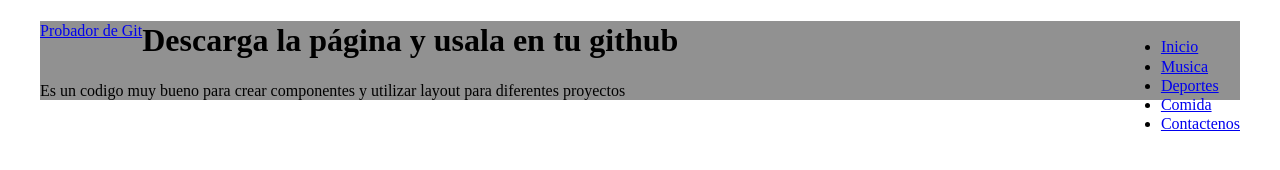
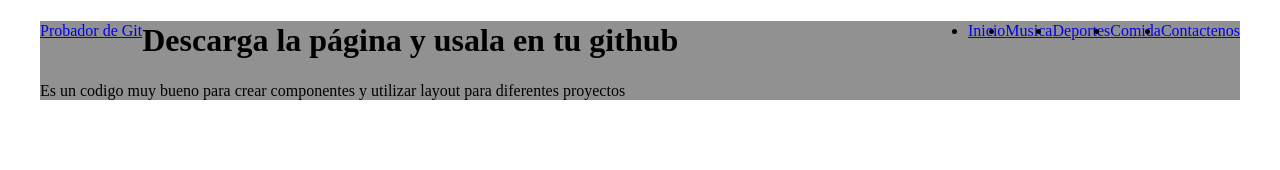
Before and after one commit to kevin-guerrero808/prueba-git, a plain HTML site: page html/index.html in a window 1280 px wide. Drawn offline with nearby package versions, Linux system fonts and the light colour scheme; files that its build step writes are made by us from their sources.

Commit message:
estoy haciendo la ubicacion del menu

```diff
--- a/assets/sass/style.scss
+++ b/assets/sass/style.scss
@@ -15,3 +15,8 @@ $f-famili-titulo-principal: Arial, sans-serif;
 .nav{
 	float: right;
 }
+.nav-ul{
+	margin: 0px;
+	padding: 0px;
+	display: flex;
+}
--- a/html/index.html
+++ b/html/index.html
@@ -22,7 +22,7 @@
                     </div>
                     <div class="nav">
                       <div class="nav-margen">
-                        <ul>
+                        <ul class="nav-ul">
                           <li><a href="#">Inicio</a></li>
                           <li><a href="#">Musica</a></li>
                           <li><a href="#">Deportes</a></li>
```
